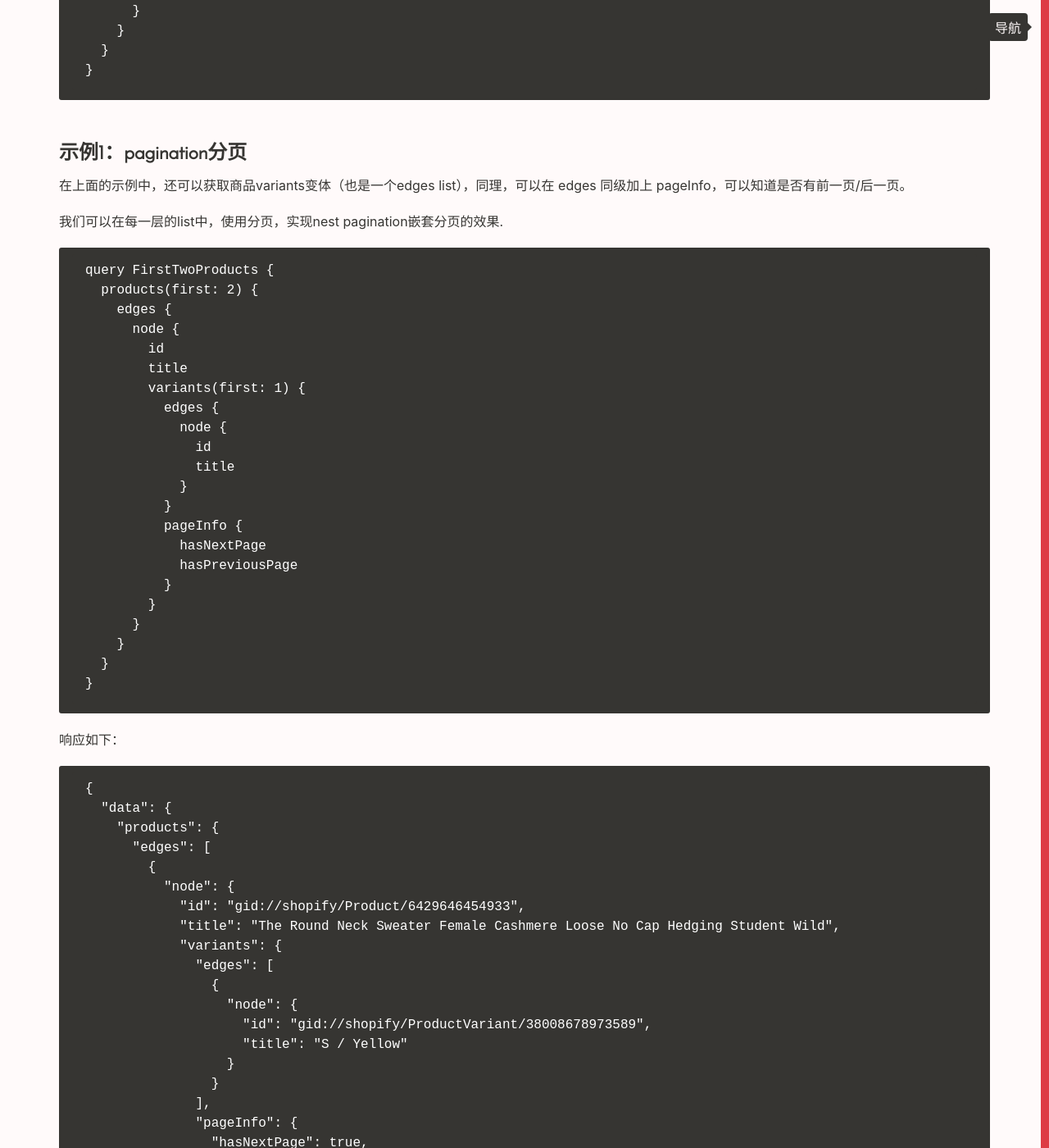
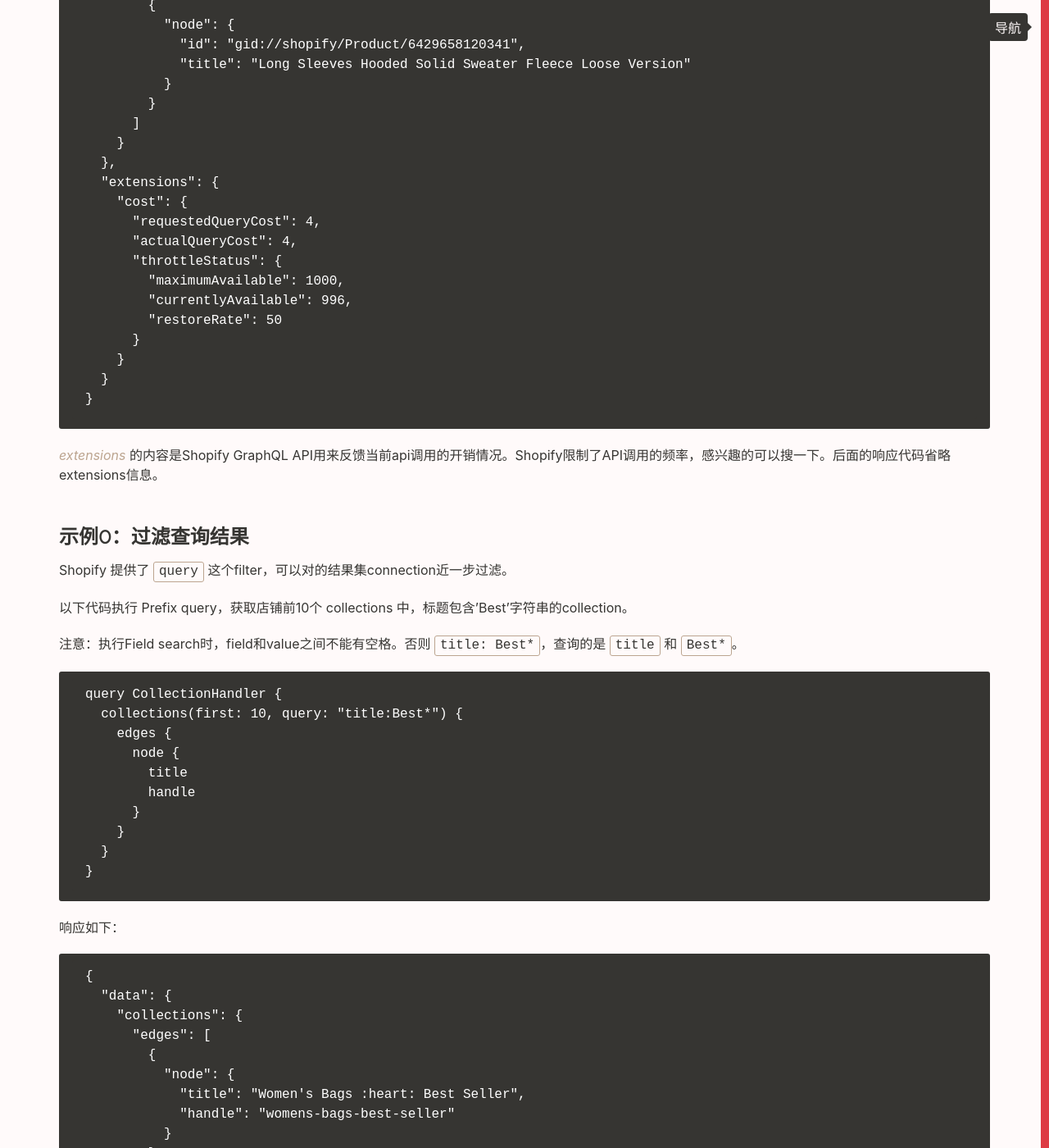
Before and after one commit to Vivi-wu/dive-into-web, a Jekyll site: the page built from _posts/2021-02-25-GraphQL.markdown, in a window 1280 px wide and 1400 px high, scrolled down 1678 px. Shown: the whole window at 82% size. Built offline with Jekyll 4.4.1, drawn with Linux system fonts in a browser that asks for light colours; some of the changed text lies outside the part shown.

Commit message:
udpate blog for vscode file-header extension, shopify graphQL

````diff
--- a/_posts/2014-04-25-CSS-Colors-and-Backgrounds.markdown
+++ b/_posts/2014-04-25-CSS-Colors-and-Backgrounds.markdown
@@ -64,7 +64,7 @@
     </tbody>
   </table>
 
-+ _background-attachemnt_，用来<span class="t-blue">指定背景图片是否位置固定，还是与页面剩余部分一起滚动</span>。
++ _background-attachment_，用来<span class="t-blue">指定背景图片是否位置固定，还是与页面剩余部分一起滚动</span>。
 
     + 默认值是 `scroll`，即背景图默认跟着它的元素相对于 main view 一起滚动，但是**相对于元素内容（local view）是不动的**。
     + 如果设为 `fixed`，则背景图相对于 viewport（main view）和元素内容（local view）**都是固定的**。
--- a/_posts/2015-05-08-JavaScript-Strict-Mode.markdown
+++ b/_posts/2015-05-08-JavaScript-Strict-Mode.markdown
@@ -134,4 +134,7 @@
 </script>
 ```
 
-也可以在 script 标签里添加 `defer="true"`，该特性 specifies that the script should be executed after the page has finished parsing, but it **only works for external scripts**.
+也可以在 script 标签里添加 `defer="true"`，该特性 specifies that the script should be executed after the page has finished parsing, but it **只作用于**外链脚本.
+
++ 不 block the page
++ 当DOM is ready时执行(但是 before `DOMContentLoaded` 事件)
--- a/_posts/2020-09-09-Web-developer-last-and-first-day.markdown
+++ b/_posts/2020-09-09-Web-developer-last-and-first-day.markdown
@@ -42,11 +42,13 @@
 
 ### VS code
 
-在扩展里安装常用扩展插件：ESLint、gitk、GitLens、Simple React Snippets
+在扩展里安装常用扩展插件：ESLint、gitk、GitLens、Simple React Snippets、vscode-fileheader
 
 编辑器设置：Code-》Preferences-〉Settings：Word Wrap，改为 On（自动换行显示），Tab Size 改为 2（以两个spaces缩进）
 
 格式化相关：勾选 Format On Save、Format On Type、Trim Trailing Whitespace
+
+给文件头部自动添加注释：Code-》Preferences-〉Settings-》Extensions-〉File header Configuration，将Author和Last modified by改成自己的邮箱。默认快捷键：control+alt+i
 
 ### SSH Key
 
--- a/_posts/2021-02-25-GraphQL.markdown
+++ b/_posts/2021-02-25-GraphQL.markdown
@@ -2,18 +2,27 @@
 title:  "GraphQL"
 category: Other
 ---
-一种API语言。只请求需要的，并确切获得所需的。
+GraphQL是一种API语言。用一句话描述它：只请求需要的，并确切获得所需的。
 
-一个请求中执行多个查询。
+语法学习[官方文档](https://graphql.org/learn/)
 
-使用 types 确保应用仅获取可能数据，并提供清晰有用的错误，同时避免编写手动解析代码。
+## Overview
+
+API调用最常见的情况：查询和修改。在RESTful风格的API中我们常用get方法查询数据，用post、put、delete方法修改数据。而在GraphQL里，对应的方法是query和mutation。
+
+使用GraphQL API的好处：前端可以在一个请求中执行多个查询。它使用 types 确保应用仅获取可能数据，并提供清晰有用的错误，同时避免编写手动解析代码。
+
+Shopify同时支持RESTful API和GraphQL API。在为Shopify开发app时，官方鼓励使用GraphQL API。此外，通过独立站店铺内安装的GraphQL app，前端可以方便地排查线上数据问题。
+
+### 简单的使用技巧
 
 + 虽然不是必须，但建议给 query 和 mutation 命名，类似匿名函数和命名函数的区别，便于在批量请求失败时，debug和定位问题
 + 命名遵守规则：描述要返回的内容
 
-语法学习[官方文档](https://graphql.org/learn/)
+### 运行示例代码
 
-<!--more-->
+你需要注册Shopify开发者账号，开通development store，导入一些商品数据，安装 Shopify GraphiQL App https://shopify-graphiql-app.shopifycloud.com/
+这些都是免费的。
 
 ## 以Shopify API为例
 
@@ -70,12 +77,73 @@
   }
 }
 ```
+_extensions_ 的内容是Shopify GraphQL API用来反馈当前api调用的开销情况。Shopify限制了API调用的频率，感兴趣的可以搜一下。后面的响应代码省略extensions信息。
+
+### 示例0：过滤查询结果
+
+Shopify 提供了 `query` 这个filter，可以对的结果集connection近一步过滤。
+
+以下代码执行 Prefix query，获取店铺前10个 collections 中，标题包含'Best'字符串的collection。
+
+注意：执行Field search时，field和value之间不能有空格。否则 `title: Best*`，查询的是 `title` 和 `Best*`。
+
+```
+query CollectionHandler {
+  collections(first: 10, query: "title:Best*") {
+    edges {
+      node {
+        title
+        handle
+      }
+    }
+  }
+}
+```
+响应如下：
+
+```
+{
+  "data": {
+    "collections": {
+      "edges": [
+        {
+          "node": {
+            "title": "Women's Bags :heart: Best Seller",
+            "handle": "womens-bags-best-seller"
+          }
+        },
+        {
+          "node": {
+            "title": "Best Seller- Home",
+            "handle": "best-seller-home"
+          }
+        },
+        {
+          "node": {
+            "title": "Best Sellers :boom::fire:",
+            "handle": "best-sellers-:boom::fire:"
+          }
+        },
+        {
+          "node": {
+            "title": "Best Seller",
+            "handle": "best-seller"
+          }
+        }
+      ]
+    }
+  },
+  "extensions": ...
+}
+```
+其中 search 语法看这里：https://shopify.dev/concepts/about-apis/search-syntax
+可以查询的resources，定义在文档的references里。
 
 ### 示例1：pagination分页
 
 在上面的示例中，还可以获取商品variants变体（也是一个edges list），同理，可以在 edges 同级加上 pageInfo，可以知道是否有前一页/后一页。
 
-我们可以在每一层的list中，使用分页，实现nest pagination嵌套分页的效果.
+我们可以在每一层的list中，使用分页，实现nest pagination嵌套分页的效果。
 
 ```
 query FirstTwoProducts {
@@ -180,7 +238,7 @@
 查询参数
 ```js
 {
-	"id": "gid://shopify/Product/6429646454933"
+  "id": "gid://shopify/Product/6429646454933"
 }
 ```
 
@@ -224,9 +272,12 @@
 
 可以看到，仍然返回 title 的值，但是字段名变为“myTitle”。
 
-但别名真正的优势在于：在一个请求中，多次查询同一个字段。用于批量操作，高效
+### 示例4 别名 - 批量操作
 
-示例4：通过别名，使用不同的arguments，在一个请求里使用两次product fields
+别名真正的优势在于：在一个请求中，多次查询同一个字段。
+
+下面的代码通过别名，使用不同的arguments，在一个请求里使用两次product fields
+
 ```
 query {
   product1: product(id: "gid://shopify/Product/6429646454933") {
@@ -294,7 +335,7 @@
 
 如：Shopify中的common object-》[Node](https://shopify.dev/docs/admin-api/graphql/reference/common-objects/node)
 
-下面是Shopify api中的添加tag接口，默认返回 node 对象的 id。
+下面是Shopify api中的添加tag的接口，默认返回 node 对象的 id。
 
 因为Product类型实现了Node，通过在返回字段定义内联fragment，就可以额外获取到这个商品的信息（如：标题）。
 
````
Also changed, not shown: other parts of _posts/2021-02-25-GraphQL.markdown (+5 -37 lines), _posts/2020-12-31-Shopify-store-practice.markdown (+20 -0 lines).
